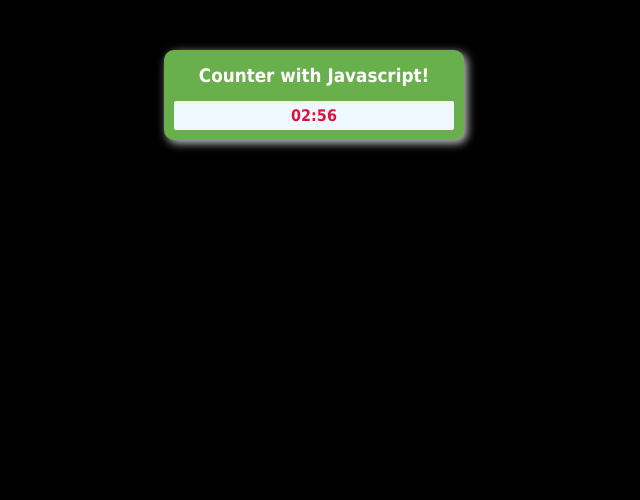
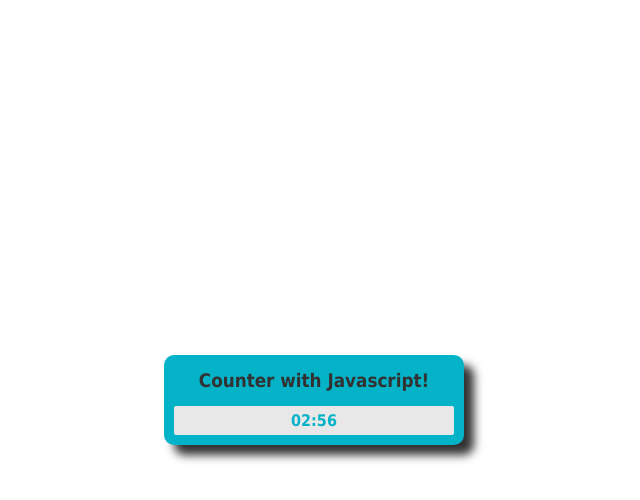
Before and after one commit to robertocam/cronometro, a plain HTML site: page index.html in a window 1280 px wide. Shown: the whole page, without its empty margins (326-966 px from the left). Drawn offline with Linux system fonts and the light colour scheme.

Commit message:
:tada: Add Readme and images

```diff
--- a/style.css
+++ b/style.css
@@ -6,24 +6,27 @@
 
 body {
   width: 100%;
+  height: 100vh;
   font: normal bold 16px/normal tahoma;
-  background-color: black;
+  background-color: #ffffff;
+  display: flex;
+  justify-content: center;
+  align-items: center;
 }
 
 article{
   width:300px;
   text-align: center;
-  background-color: #69b04d;
+  background-color: #04b3c8;
   border-radius: 10px;
-  margin: 50px auto 20px;
   padding: 5px;
   overflow: hidden;
-  box-shadow: 3px 3px 10px #ccc;
+  box-shadow: 10px 10px 10px #323232;
 }
 
 article h3{
   padding: 10px;
-  color: #fff;
+  color: #323232;
 }
 
 article .count{
@@ -32,7 +35,7 @@ article .count{
 
 article #timer{
   padding: 5px;
-  color: crimson;
-  background-color: aliceblue;
+  color: #04b3c8;
+  background-color: #e8e8e8;
   border-radius: 2px;
 }
```
Also changed, not shown: images/stopwatch finished.png (added), images/stopwatch in progress.png (added), 1 other file.
